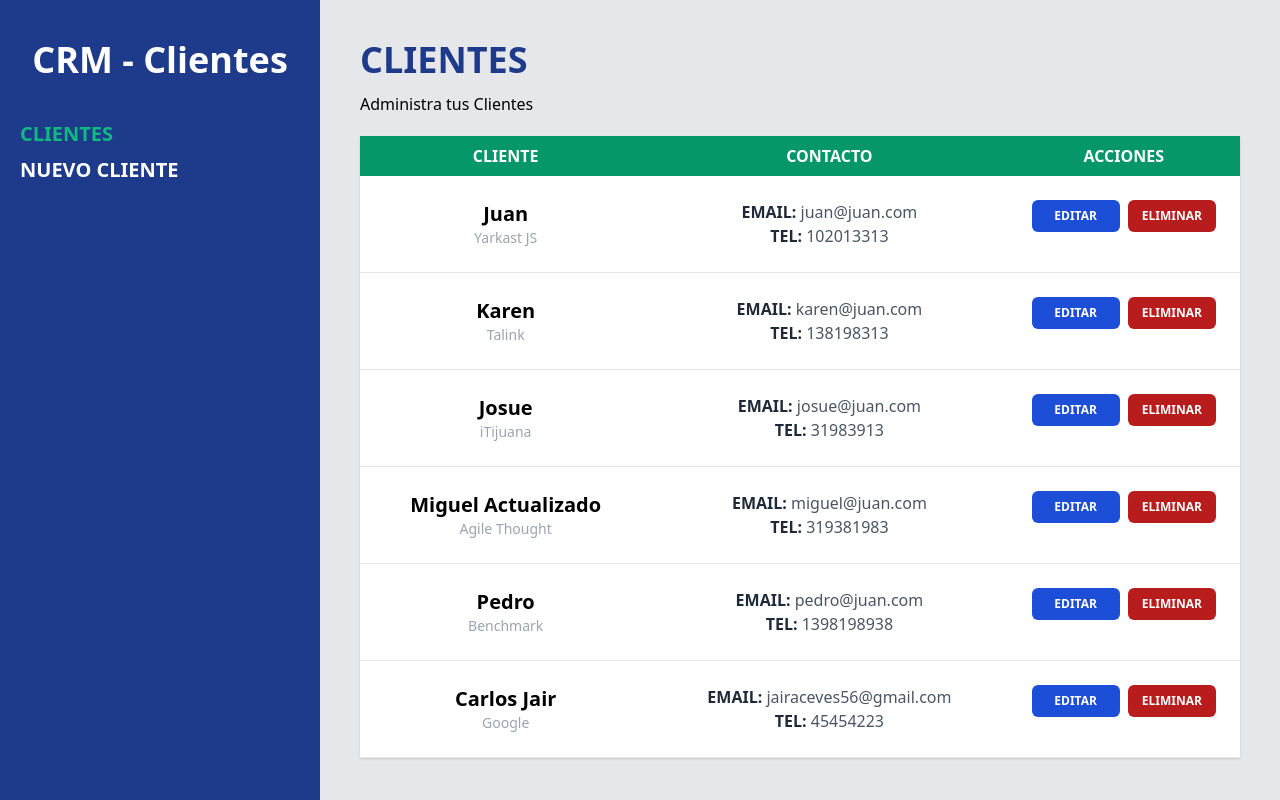
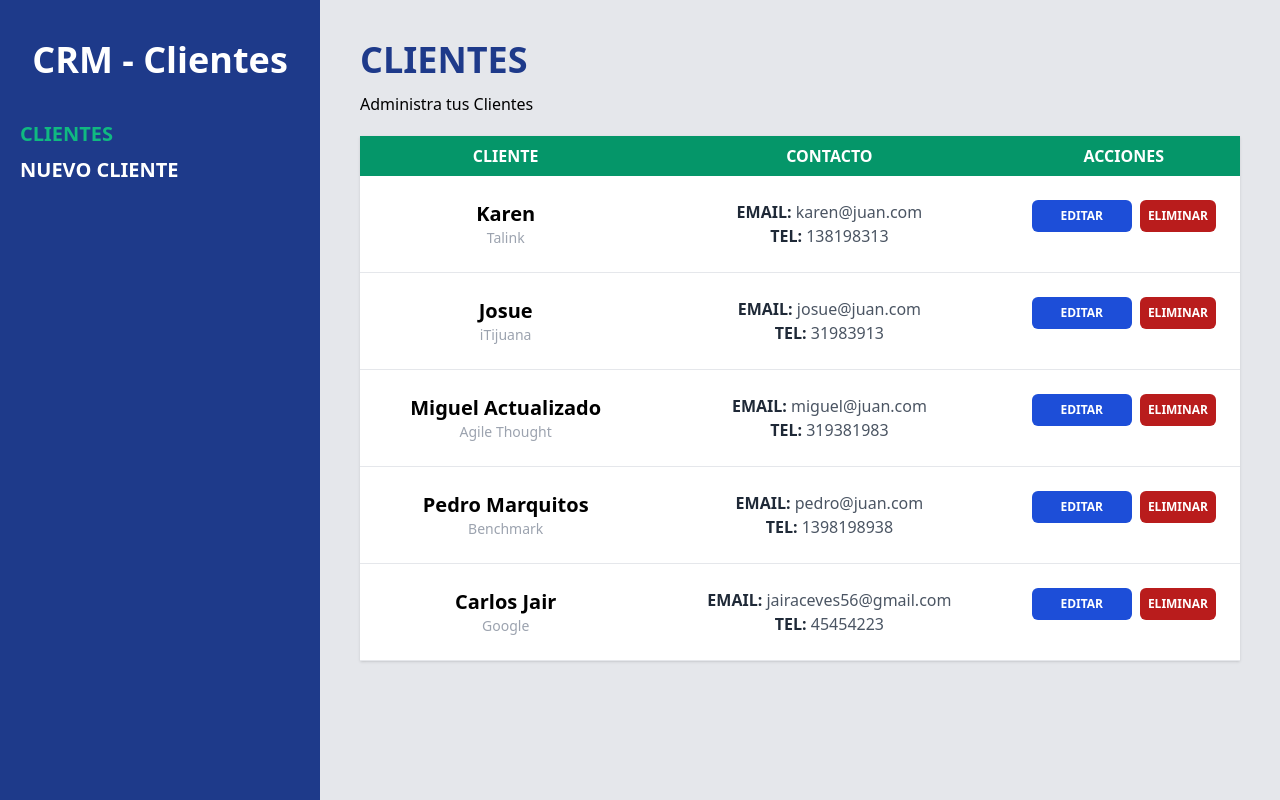
Before and after one commit to Jair-vet/CRM-Clientes-react, a React (Vite) app: page / in a window 1280 px wide. Built offline with nearby package versions, Linux system fonts and the light colour scheme; data requests are answered from the project's data file.

Commit message:
Podemos Eliminar

```diff
--- a/db.json
+++ b/db.json
@@ -1,12 +1,5 @@
 {
   "clientes": [
-    {
-      "id": 1,
-      "nombre": "Juan",
-      "telefono": "102013313",
-      "email": "juan@juan.com",
-      "empresa": "Yarkast JS"
-    },
     {
       "id": 2,
       "nombre": "Karen",
@@ -30,11 +23,12 @@
       "id": 4
     },
     {
-      "id": 5,
-      "nombre": "Pedro",
+      "nombre": "Pedro Marquitos",
+      "empresa": "Benchmark",
+      "email": "pedro@juan.com",
       "telefono": "1398198938",
-      "email": "pedro@juan.com",
-      "empresa": "Benchmark"
+      "notas": "No come",
+      "id": 5
     },
     {
       "nombre": "Carlos Jair",
--- a/src/components/Cliente.jsx
+++ b/src/components/Cliente.jsx
@@ -1,4 +1,10 @@
-import { Navigate, useNavigate } from "react-router-dom"
+import { useNavigate, Form, redirect } from "react-router-dom"
+import { eliminarCliente } from '../data/clientes'
+
+export const action = async({params}) => {
+    await eliminarCliente(params.clienteId)
+    return redirect('/')
+}
 
 export const Cliente = ({cliente}) => {
 
@@ -26,12 +32,22 @@ export const Cliente = ({cliente}) => {
             >
                 Editar
             </button>
-            <button
-                type="button"
-                className="bg-red-700 text-white p-2 rounded-md w-full hover:bg-red-600 font-bold text-xs uppercase"
+            <Form
+                method='post'
+                action={`/clientes/${id}/eliminar`}
+                onSubmit={(e) => {
+                    if(!confirm('¿Deseas eliminar este registro?')) {
+                        e.preventDefault()
+                    }
+                }}
             >
-                Eliminar
-            </button>
+                <button
+                    type="submit"
+                    className="bg-red-700 text-white p-2 rounded-md w-full hover:bg-red-600 font-bold text-xs uppercase"
+                >
+                    Eliminar
+                </button>
+            </Form>
         </td>
     </tr>
   )
--- a/src/data/clientes.js
+++ b/src/data/clientes.js
@@ -32,7 +32,7 @@ export const agregarCliente = async (datos) => {
 }
 
 // Actualizar Cliente
-export async function actualizarCliente(id, datos) {
+export const actualizarCliente = async (id, datos) => {
     try {
         const respuesta = await fetch(`${import.meta.env.VITE_API_URL}/${id}`, {
             method: 'PUT',
@@ -47,7 +47,7 @@ export async function actualizarCliente(id, datos) {
     }
 }
 
-export async function eliminarCliente(id) {
+export const eliminarCliente = async (id) => {
         try {
         const respuesta = await fetch(`${import.meta.env.VITE_API_URL}/${id}`, {
             method: 'DELETE'
--- a/src/main.jsx
+++ b/src/main.jsx
@@ -7,6 +7,8 @@ import './index.css'
 import { EditarCliente, loader as editarClienteLoader, action as editarClienteAction } from './pages/EditarCliente'
 import { Index , loader as clientesLoader} from './pages/Index'
 import { NuevoCliente, action as nuevoClienteAction } from './pages/NuevoCliente'
+import { action as eliminarClienteAction } from './components/Cliente'
+
 
 const router = createBrowserRouter([
   {
@@ -32,6 +34,10 @@ const router = createBrowserRouter([
         action: editarClienteAction,
         errorElement: <ErrorPage />,
       },
+      {
+        path: '/clientes/:clienteId/eliminar',
+        action: eliminarClienteAction
+      }
     ]
   },
 ])
```
